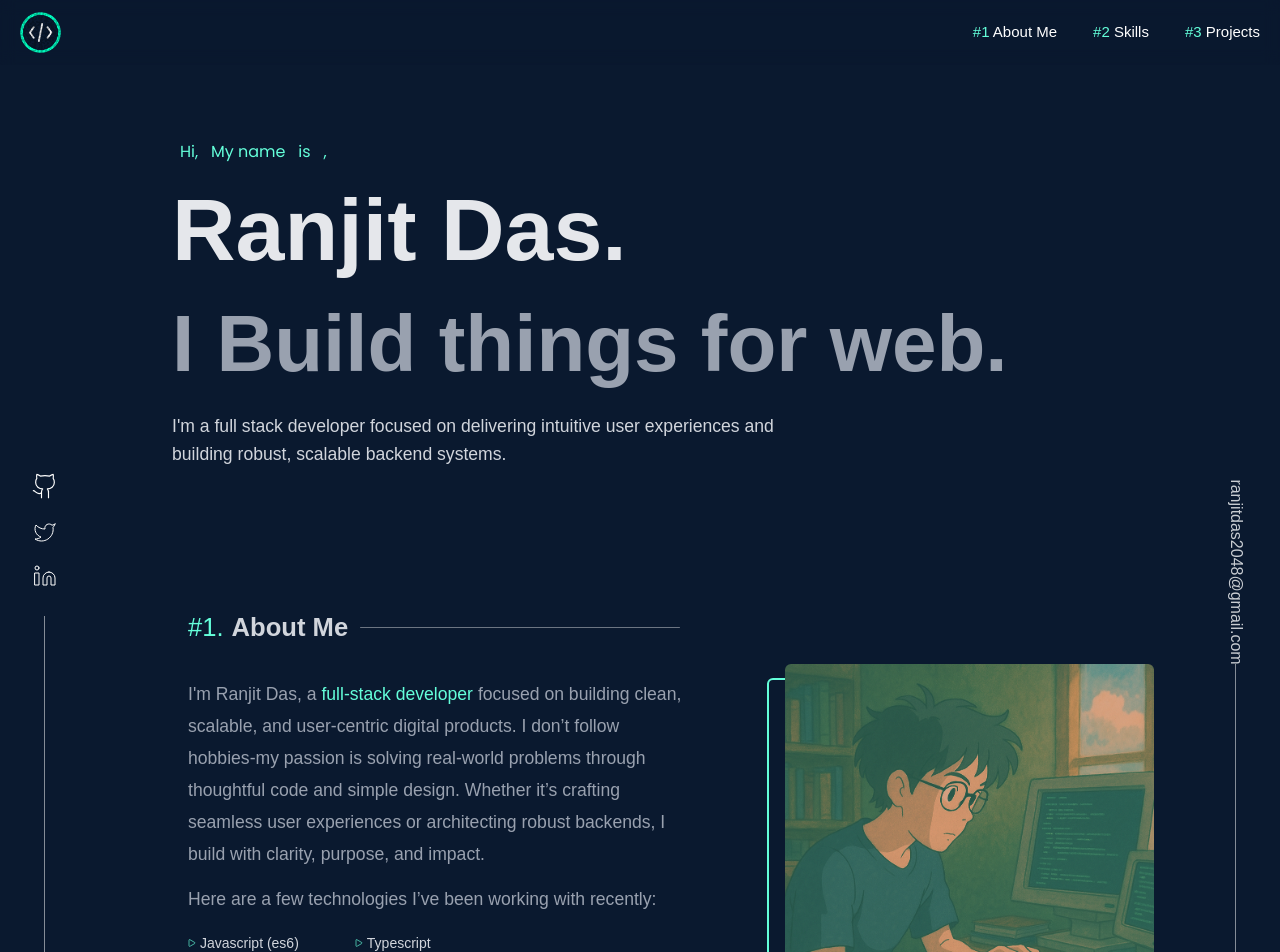
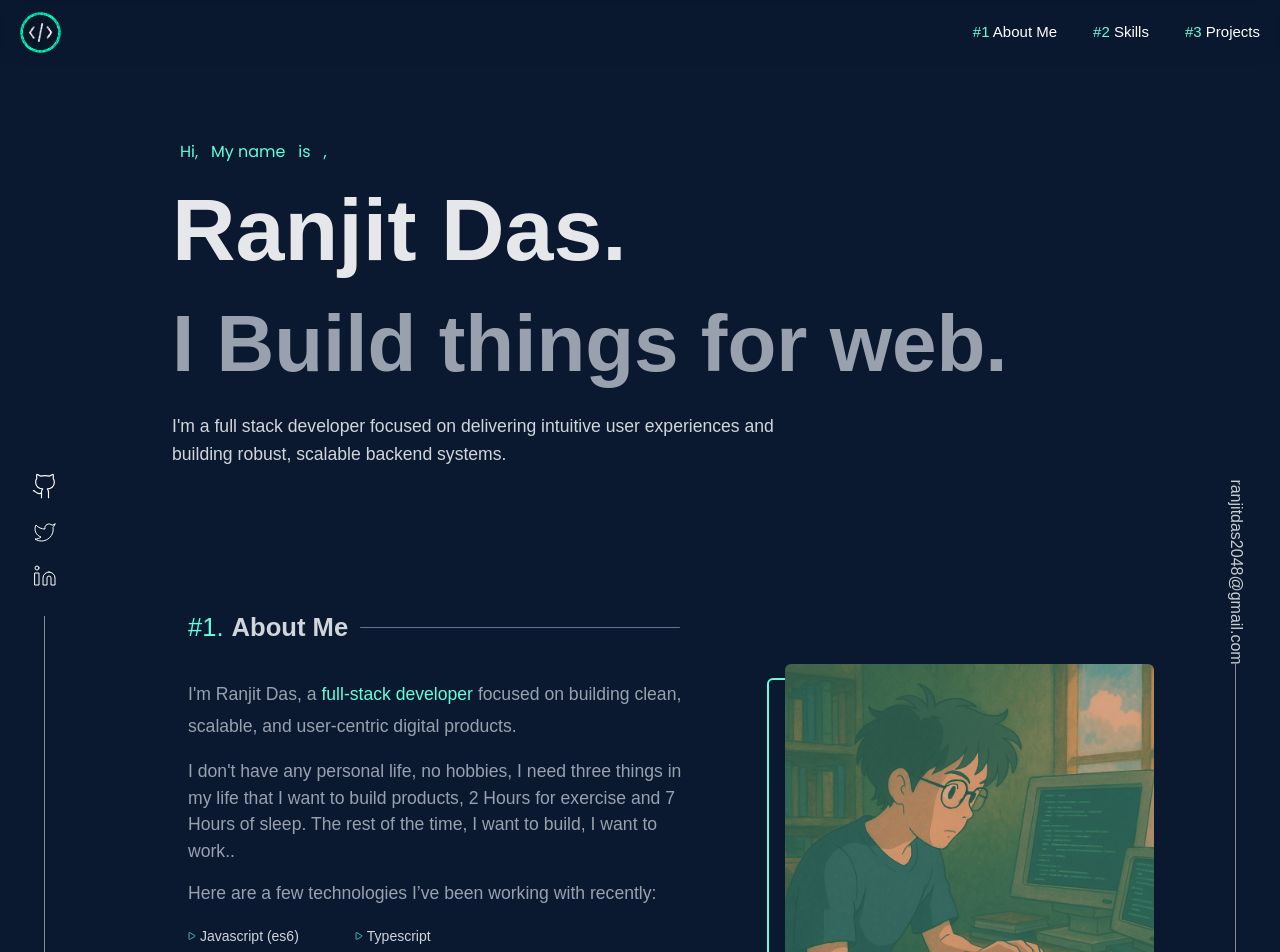
Before and after one commit to ranjit1024/PortfolioV2, a React (Vite) app: page / in a window 1280 px wide. Shown: the top 952 px of the page. Built offline with nearby package versions, Linux system fonts and the light colour scheme; a web font is replaced by a local one.

Commit message:
change about me

```diff
--- a/src/App.tsx
+++ b/src/App.tsx
@@ -369,11 +369,11 @@ function App() {
                   I'm Ranjit Das, a{" "}
                   <span className="text-secondery"> full-stack developer</span>{" "}
                   focused on building clean, scalable, and user-centric digital
-                  products. I don’t follow hobbies-my passion is solving
-                  real-world problems through thoughtful code and simple design.
-                  Whether it’s crafting seamless user experiences or
-                  architecting robust backends, I build with clarity, purpose,
-                  and impact.
+                  products.
+                </p>
+                <p className="mt-4 text-gray-400 text-[1.1rem]">I don't have any personal life, no hobbies,
+ I need three things in my life that I want to build products, 2 Hours for exercise and 7 Hours of sleep.
+ The rest of the time, I want to build, I want to work..
                 </p>
 
                 <p className="mt-4 text-gray-400 text-[1.1rem]">
```
